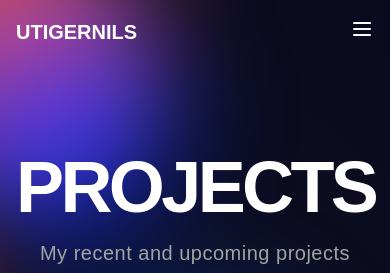
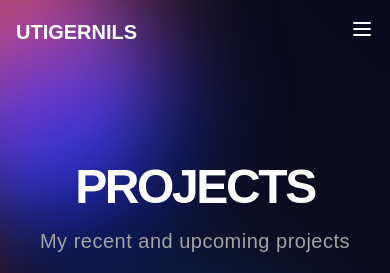
Before and after one commit to utigernils/utigernils.ch---portfolio, a React (Vite) app: page /projects in a window 390 px wide. Shown: the top 273 px of the page. Built offline with nearby package versions, Linux system fonts and the light colour scheme.

Commit message:
fix; reactie text size so it fits on the site

```diff
--- a/src/components/SiteTitle.tsx
+++ b/src/components/SiteTitle.tsx
@@ -42,9 +42,9 @@ const SiteTitle: React.FC<SiteTitleProps & { children?: React.ReactNode }> = ({
               transition={{ duration: 0.8 }}
               className="text-center"
             >
-              <h1 className="text-7xl md:text-8xl font-bold mb-4 tracking-tighter uppercase">
+                <h1 className="text-5xl md:text-7xl lg:text-8xl font-bold mb-4 tracking-tighter uppercase">
                 {title}
-              </h1>
+                </h1>
               <p className="text-xl text-neutral-400 max-w-2xl mx-auto tracking-wide">
                 {subTitle}
               </p>
```
